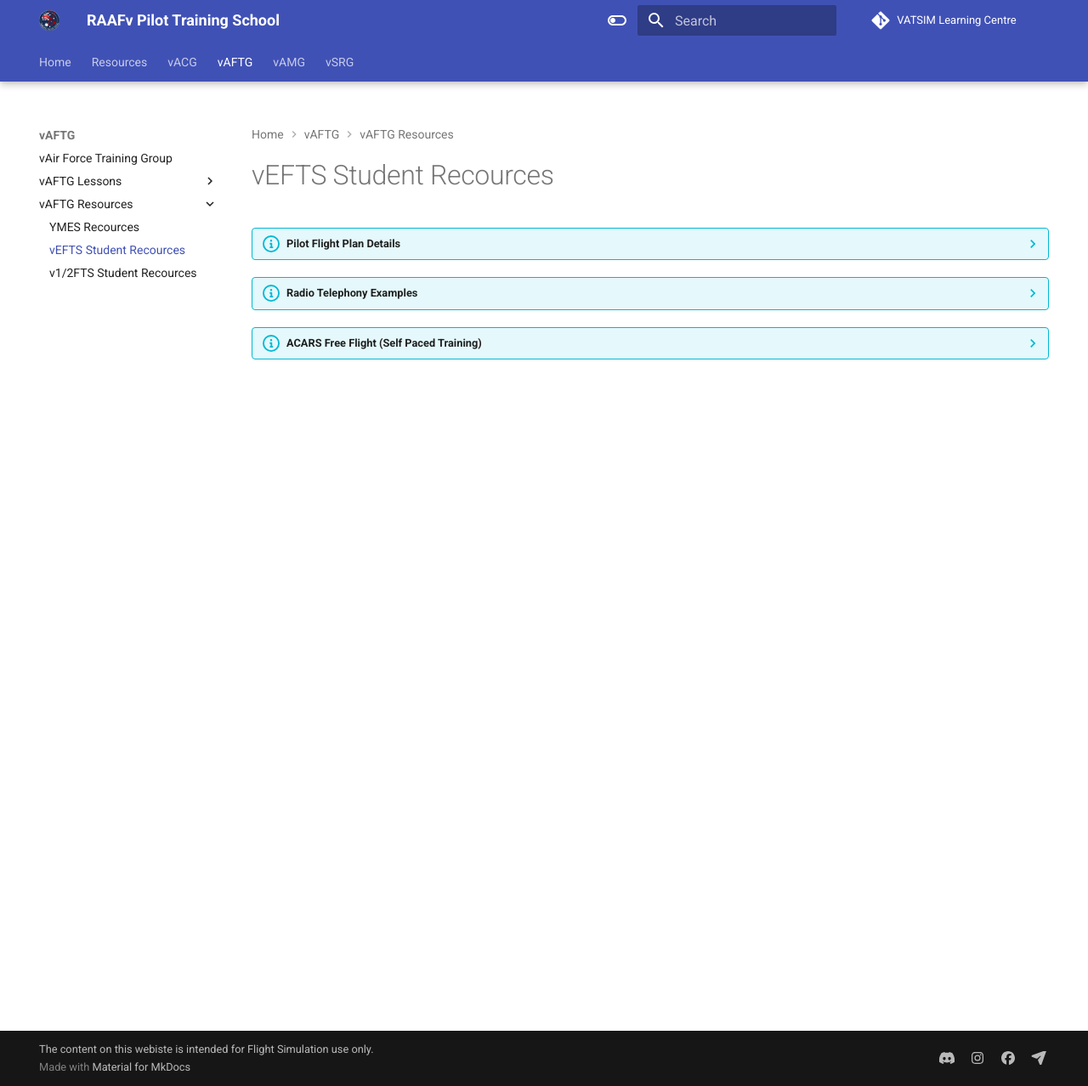
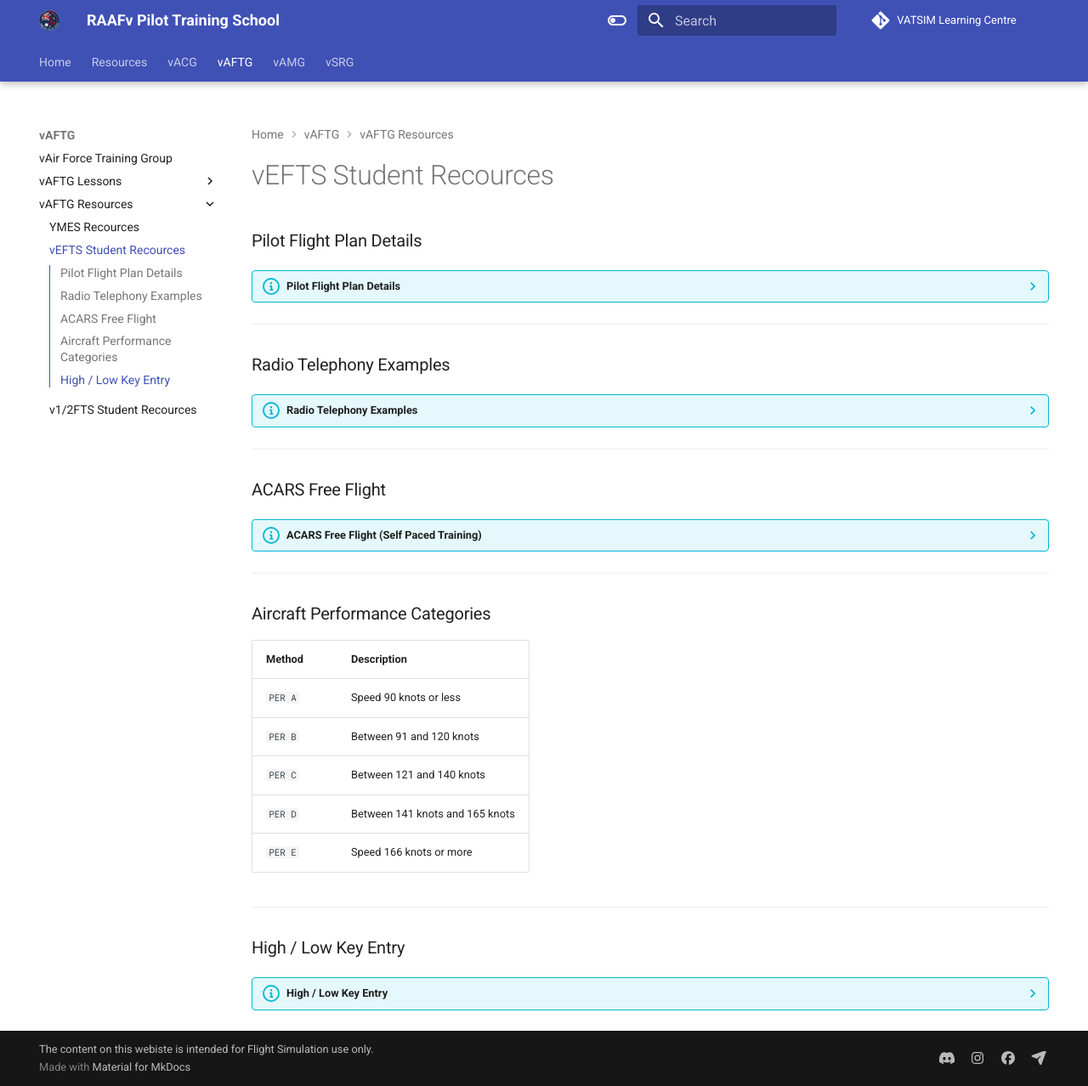
Before and after one commit to RAAFvirtual/pilot-training-school, an MkDocs documentation site: the page built from docs/vAFTG/vAFTG Resources/RES2vEFTS.md, in a window 1280 px wide and 1278 px high. Shown: the whole window at 85% size. Built offline with MkDocs 1.6.1 and Material for MkDocs 9.7.7, drawn with Linux system fonts in a browser that asks for light colours.

```diff
--- a/docs/vAFTG/vAFTG Resources/RES2vEFTS.md
+++ b/docs/vAFTG/vAFTG Resources/RES2vEFTS.md
@@ -1,4 +1,6 @@
 # vEFTS Student Recources
+
+### Pilot Flight Plan Details
 
 ??? info "Pilot Flight Plan Details"
     **CALLSIGN:** ASTR xx - your RAAFv ID number. Example ASY101, therefore it'll be **ASTR01**
@@ -11,6 +13,10 @@
     <p><img alt="R360" src="../img/vEFTS_Flight_Plan.png" width="800">
     </p></figure>
 
+---
+
+### Radio Telephony Examples
+
 ??? info "Radio Telephony Examples"
     <figure>
     <p><img alt="Radio1" src="../img/Radio 1.jpg" width="800">
@@ -22,7 +28,32 @@
     <p><img alt="Radio3" src="../img/Radio 3.jpg" width="800">
     </p></figure>
 
+---
+
+### ACARS Free Flight
+
 ??? info "ACARS Free Flight (Self Paced Training)"
     <figure>
     <p><img alt="ACARS" src="../img/ACARS Free Flight.png" width="800">
     </p></figure>
+
+---
+
+### Aircraft Performance Categories
+
+| Method        | Description                          |
+| :----------   | :----------------------------------- |
+| `PER A`       |     Speed 90 knots or less           |
+| `PER B`       |  Between 91 and 120 knots            |
+| `PER C`       |      Between 121 and 140 knots       |
+| `PER D`       |      Between 141 knots and 165 knots |
+| `PER E`       |      Speed 166 knots or more         |
+
+---
+
+### High / Low Key Entry
+
+??? info "High / Low Key Entry"
+    <figure>
+    <p><img alt="ACARS" src="../img/Key Entry.jpg" width="800">
+    </p></figure>
```
Also changed, not shown: docs/vAFTG/vAFTG Resources/RES1YMES.md (+17 -2 lines), docs/vAFTG/vAFTG Resources/img/Key Entry.jpg (added), docs/vAFTG/vAFTG Resources/img/YMES_LINES.png (added).
